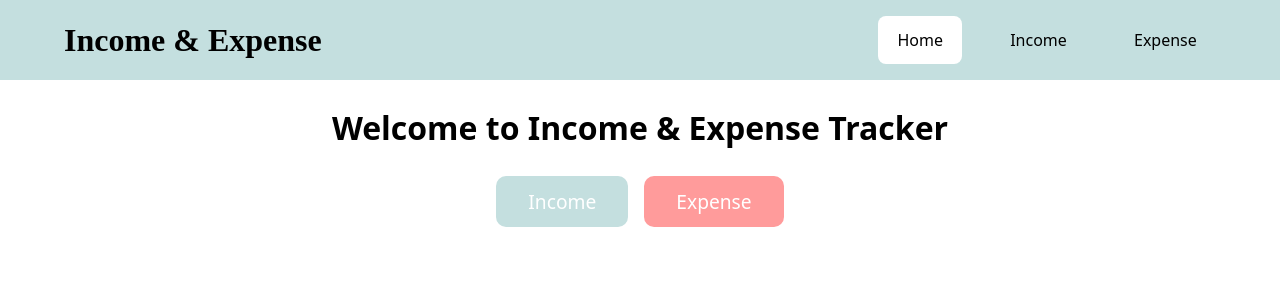
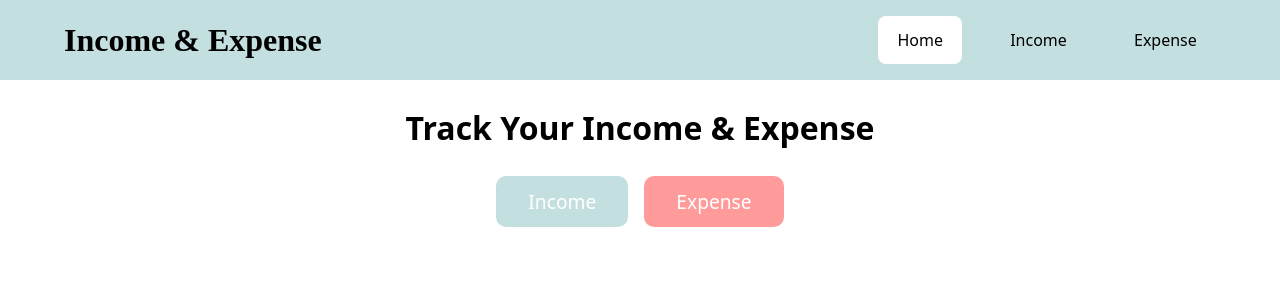
Before and after one commit to imrimon/ass_8, a React (Create React App) app: page / in a window 1280 px wide. Shown: the top 300 px of the page. Built offline with nearby package versions, Linux system fonts and the light colour scheme; the HTML template or start-up script is replaced by a standard one.

Commit message:
Final Commit

```diff
--- a/src/pages/Home.js
+++ b/src/pages/Home.js
@@ -6,7 +6,7 @@ const Home = () => {
         <div>
             <div className="container">
                 <div className="home-head">
-                    <h1>Welcome to Income &amp; Expense Tracker</h1>
+                    <h1>Track Your Income &amp; Expense </h1>
 
                     <Link to="/income">Income</Link >
                     <Link to="/expense">Expense</Link >
```
